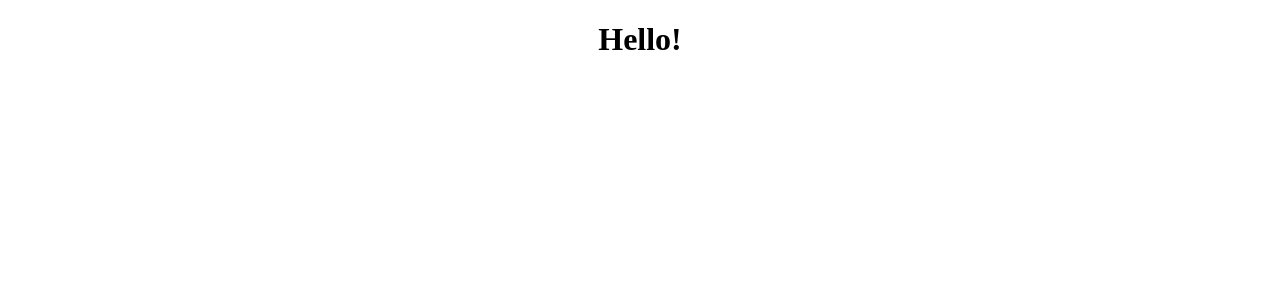
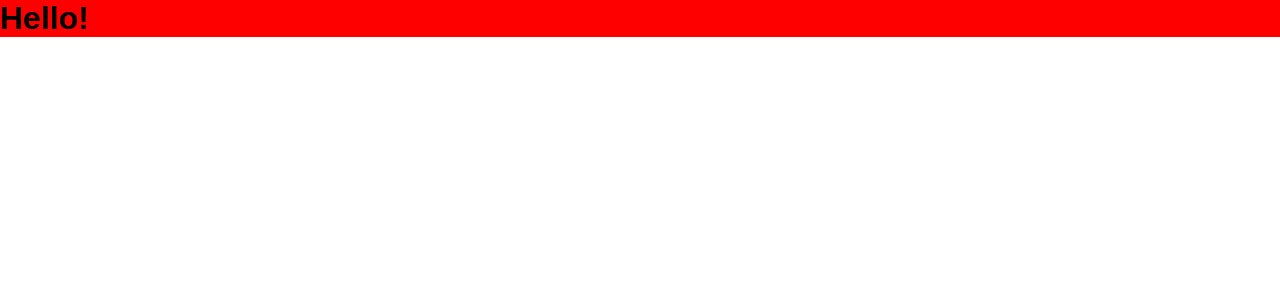
Before and after one commit to gaabssantos/landing-pages-creator, a React (Create React App) app in the folder frontend/: page / in a window 1280 px wide. Shown: the top 300 px of the page. Built offline with nearby package versions, Linux system fonts and the light colour scheme.

Commit message:
feat(Configurated styled-components): :sparkles:

```diff
--- a/frontend/package.json
+++ b/frontend/package.json
@@ -10,6 +10,7 @@
     "react": "^18.3.1",
     "react-dom": "^18.3.1",
     "react-scripts": "5.0.1",
+    "styled-components": "^6.1.12",
     "web-vitals": "^2.1.4"
   },
   "scripts": {
--- a/frontend/src/index.jsx
+++ b/frontend/src/index.jsx
@@ -1,11 +1,12 @@
 import React from 'react';
 import ReactDOM from 'react-dom/client';
 import Home from './templates/App';
+import { GlobalStyles } from './styles/global-styles';
 
-// eslint-disable-next-line no-undef
 const root = ReactDOM.createRoot(document.getElementById('root'));
 root.render(
   <React.StrictMode>
     <Home />
+    <GlobalStyles />
   </React.StrictMode>,
 );
--- /dev/null
+++ b/frontend/src/styles/global-styles.js
@@ -0,0 +1,13 @@
+import { createGlobalStyle } from 'styled-components';
+
+export const GlobalStyles = createGlobalStyle`
+    * {
+        margin: 0;
+        padding: 0;
+        box-sizing: border-box;
+    }
+
+    body {
+        font-family: Arial;
+    }
+`;
--- a/frontend/src/templates/App/App.css
+++ /dev/null
@@ -1,38 +0,0 @@
-.App {
-  text-align: center;
-}
-
-.App-logo {
-  height: 40vmin;
-  pointer-events: none;
-}
-
-@media (prefers-reduced-motion: no-preference) {
-  .App-logo {
-    animation: App-logo-spin infinite 20s linear;
-  }
-}
-
-.App-header {
-  background-color: #282c34;
-  min-height: 100vh;
-  display: flex;
-  flex-direction: column;
-  align-items: center;
-  justify-content: center;
-  font-size: calc(10px + 2vmin);
-  color: white;
-}
-
-.App-link {
-  color: #61dafb;
-}
-
-@keyframes App-logo-spin {
-  from {
-    transform: rotate(0deg);
-  }
-  to {
-    transform: rotate(360deg);
-  }
-}
--- a/frontend/src/templates/App/index.jsx
+++ b/frontend/src/templates/App/index.jsx
@@ -1,9 +1,11 @@
-import './App.css';
+import * as Styled from './styles';
 
 function Home() {
   return (
     <div className="App">
-      <h1>Hello!</h1>
+      <Styled.Container>
+        <h1>Hello!</h1>
+      </Styled.Container>
     </div>
   );
 }
--- /dev/null
+++ b/frontend/src/templates/App/styles.js
@@ -0,0 +1,5 @@
+import styled from 'styled-components';
+
+export const Container = styled.div`
+  background: red;
+`;
```
Also changed, not shown: frontend/eslint.config.js (+4 -3 lines), 1 other file (tests, documents, lock files or other folders).
